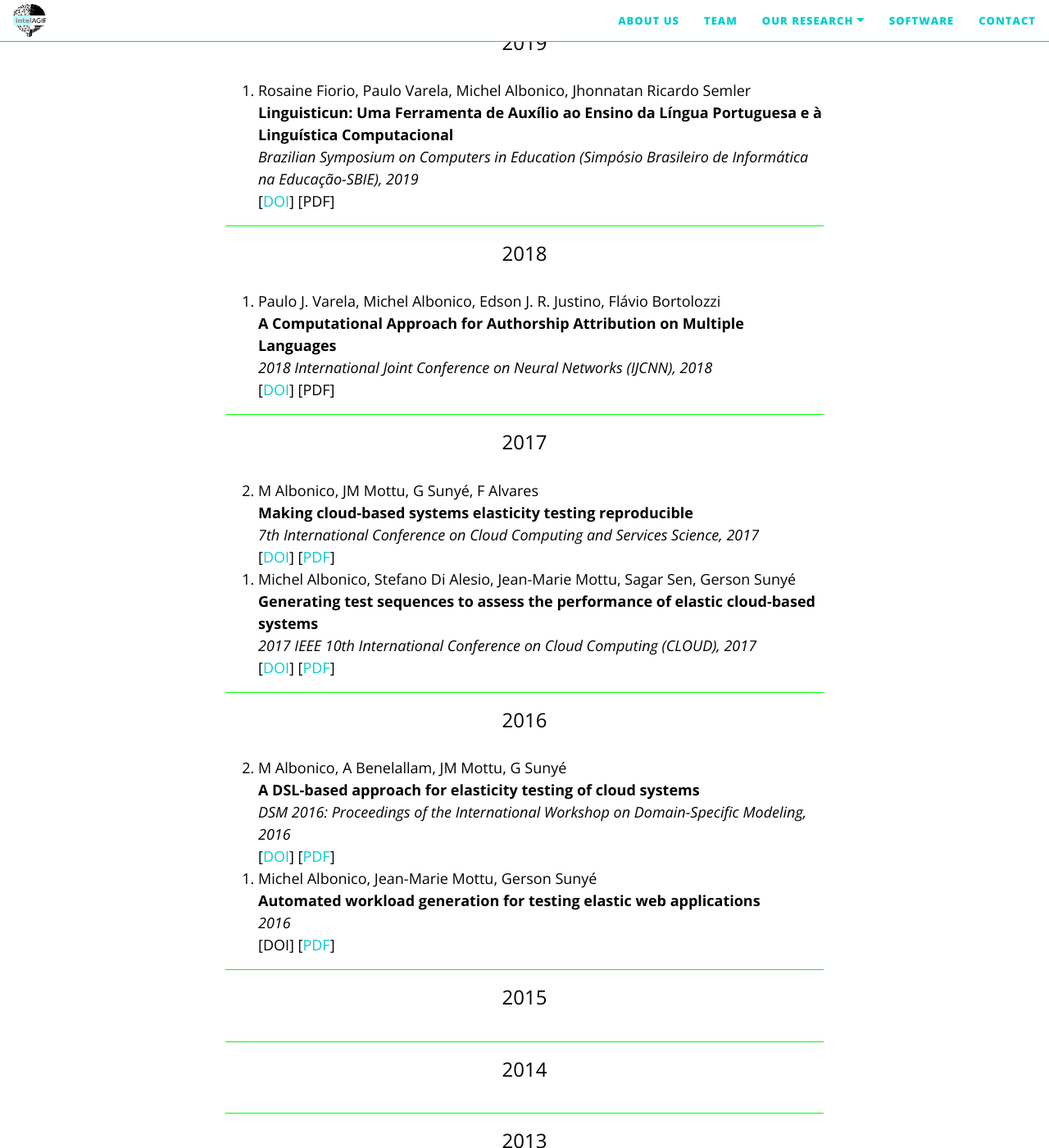
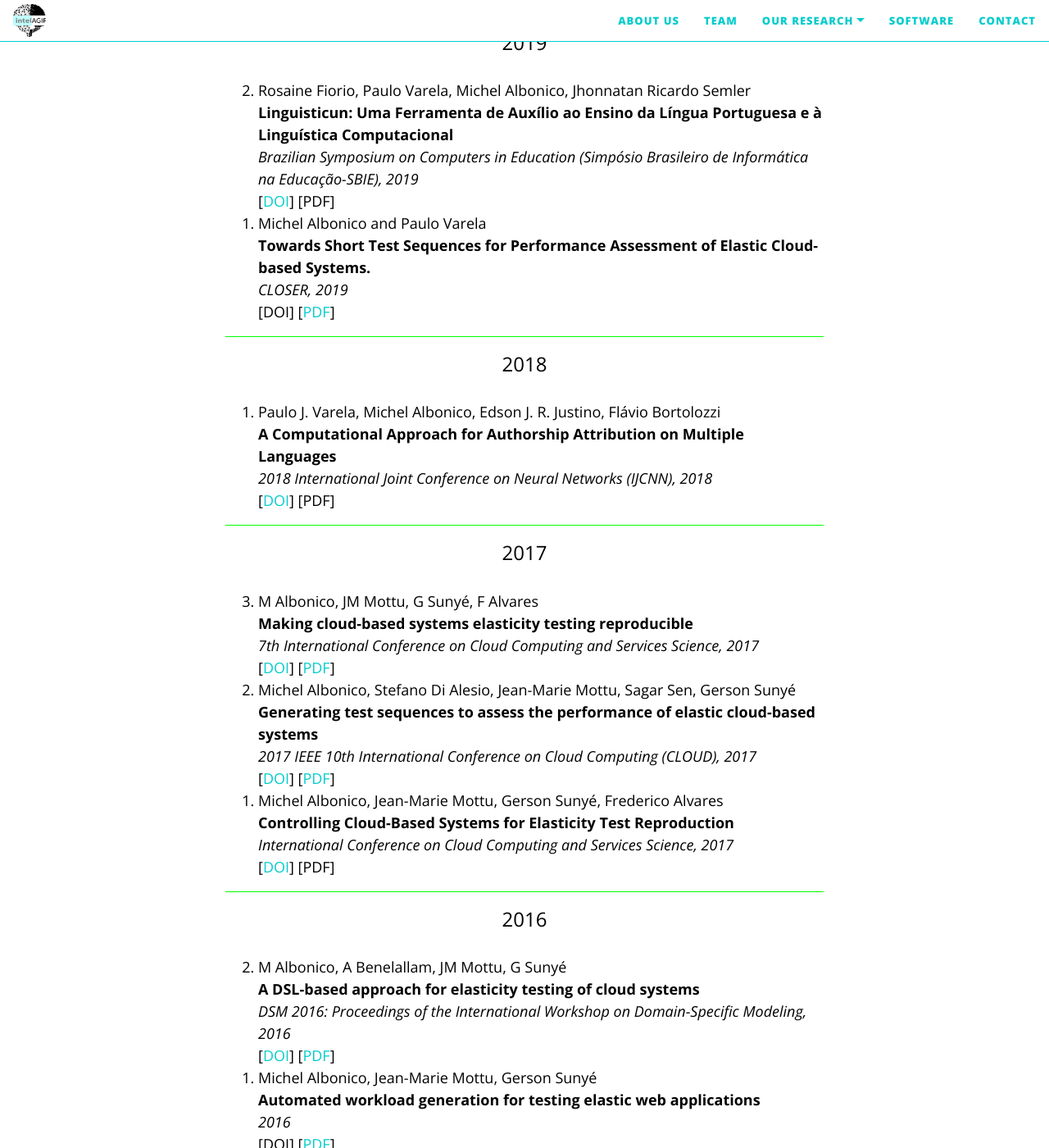
Before and after one commit to IntelAgir-Research-Group/intelagir-research-group.github.io, a Jekyll site: the page built from pages/publications.md, in a window 1280 px wide and 1400 px high, scrolled down 969 px. Shown: the whole window at 82% size. Built offline with Jekyll 4.4.1, drawn with Linux system fonts in a browser that asks for light colours; nearby versions of some CDN libraries.

Commit message:
Update publications.md

```diff
--- a/pages/publications.md
+++ b/pages/publications.md
@@ -42,6 +42,14 @@ publications:
     year: 2019
     type: conference
 
+  - title: "Towards Short Test Sequences for Performance Assessment of Elastic Cloud-based Systems."
+    authors: Michel Albonico and Paulo Varela
+    venue: "CLOSER"
+    doi: #
+    url: https://www.scitepress.org/Papers/2019/77585/77585.pdf
+    year: 2019
+    type: conference
+
   - title: "A Computational Approach for Authorship Attribution on Multiple Languages"
     authors: Paulo J. Varela, Michel Albonico, Edson J. R. Justino, Flávio Bortolozzi
     venue: "2018 International Joint Conference on Neural Networks (IJCNN)"
@@ -63,6 +71,14 @@ publications:
     venue: "2017 IEEE 10th International Conference on Cloud Computing (CLOUD)"
     doi: https://doi.org/10.1109/CLOUD.2017.56
     url: https://hal.inria.fr/hal-01526275/document
+    year: 2017
+    type: conference
+
+  - title: "Controlling Cloud-Based Systems for Elasticity Test Reproduction"
+    authors: Michel Albonico, Jean-Marie Mottu, Gerson Sunyé, Frederico Alvares
+    venue: "International Conference on Cloud Computing and Services Science"
+    doi: https://doi.org/10.1007/978-3-319-94959-8_11
+    url: #
     year: 2017
     type: conference
 
```
